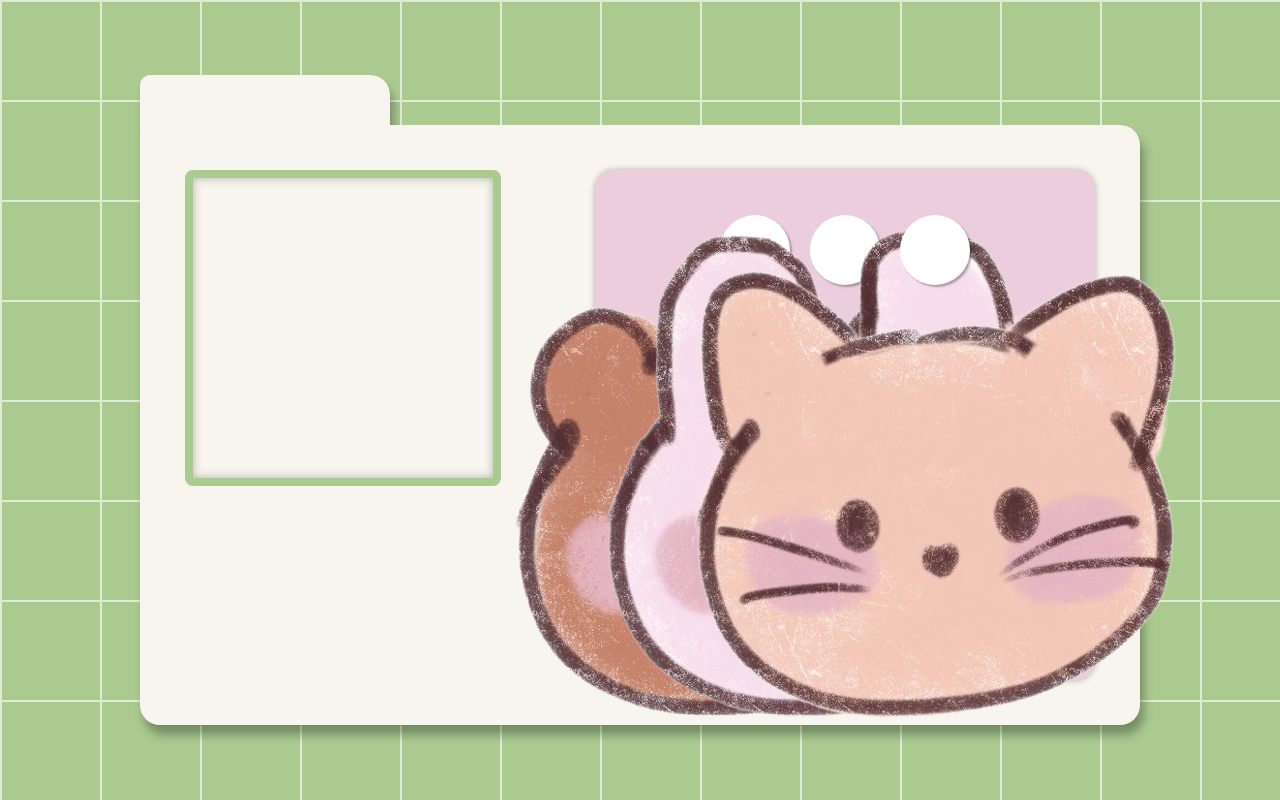
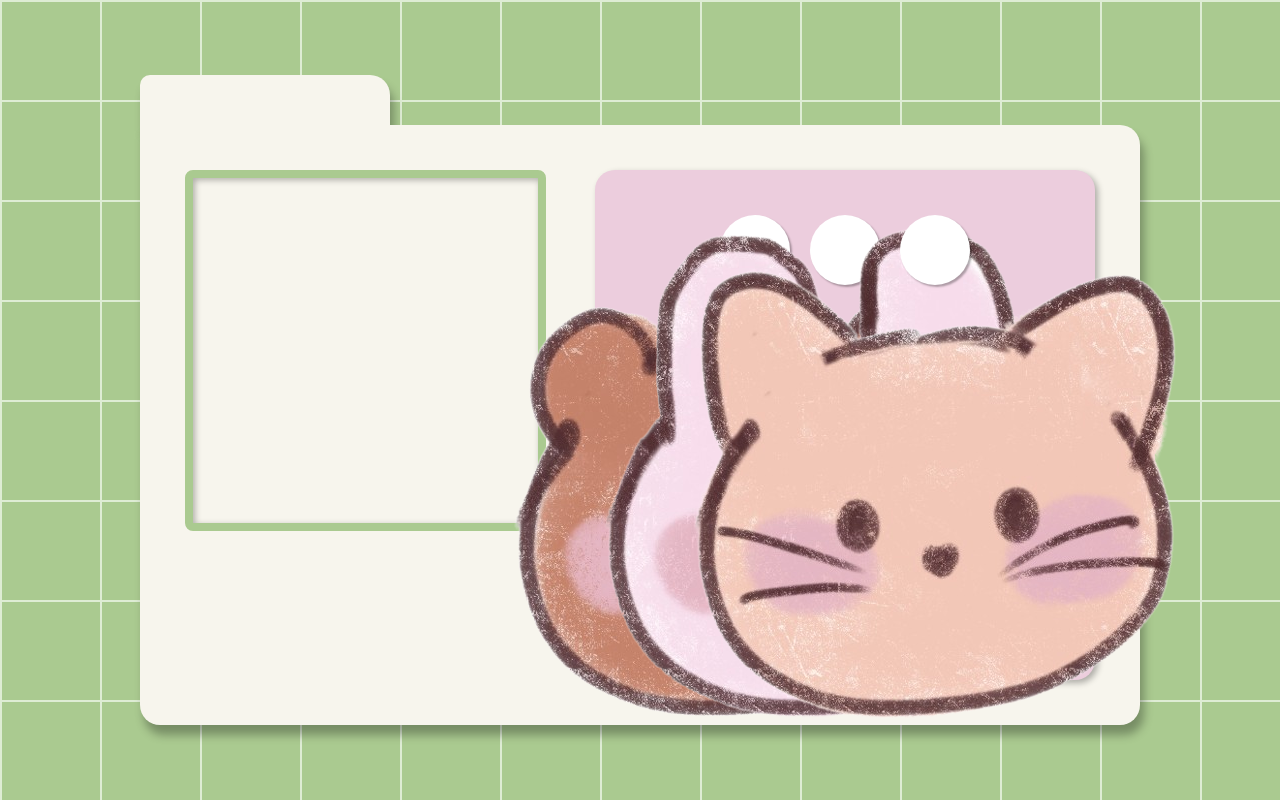
Before and after one commit to ayleenpt/icon_maker, a React (Create React App) app: page / in a window 1280 px wide. Built offline with nearby package versions, Linux system fonts and the light colour scheme.

Commit message:
design changes

```diff
--- a/src/styles/ImageWindow.css
+++ b/src/styles/ImageWindow.css
@@ -1,8 +1,8 @@
 .window {
-  width: 300px;
-  height: 300px;
+  width: 345px;
+  height: 345px;
   border: 8px solid #aaca90;
-  box-shadow: inset 0px 0px 10px rgb(0, 50, 0, 0.3);
+  box-shadow: inset 2px 2px 6px rgb(0, 0, 0, 0.3);
   border-radius: 8px;
   position: absolute;
   top: 95px;
--- a/src/styles/Options.css
+++ b/src/styles/Options.css
@@ -7,7 +7,7 @@
   width: 500px;
   background-color: #eccddd;
   border-radius: 20px;
-  box-shadow: 0px 0px 6px rgb(0, 0, 0, 0.3);
+  box-shadow: 3px 3px 6px rgb(0, 0, 0, 0.3);
   right: 45px;
   top: 95px;
 }
```
